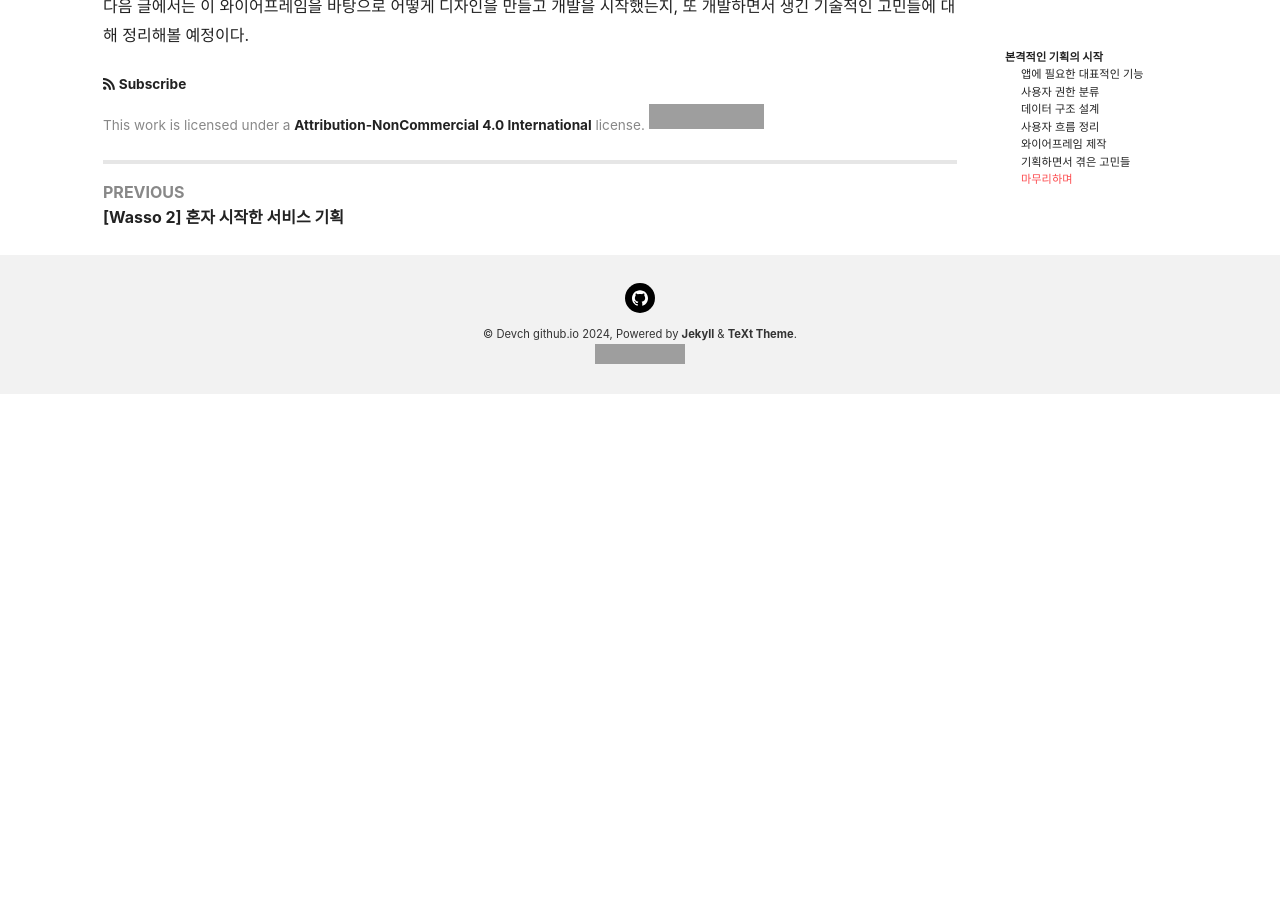
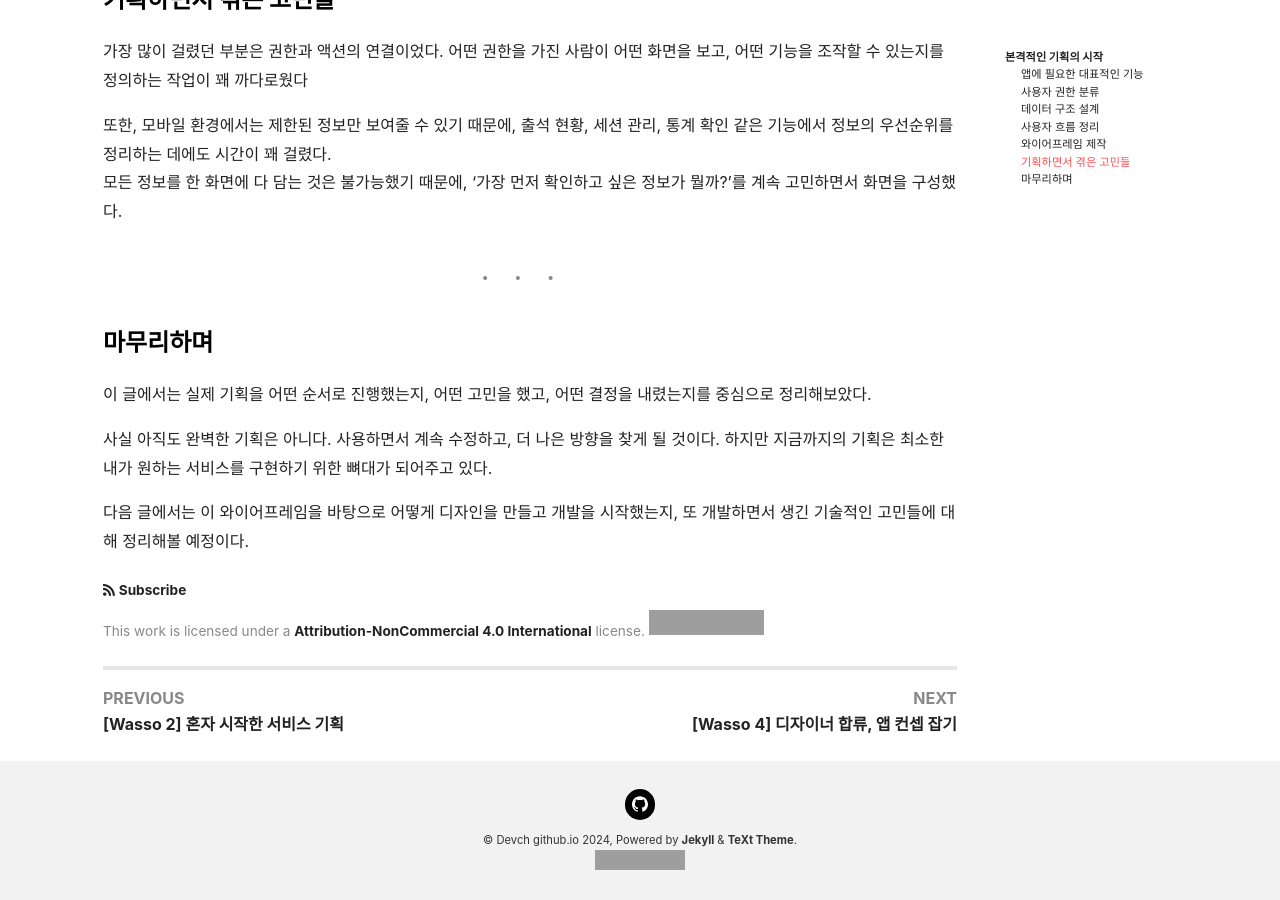
Before and after one commit to devch1013/devch1013.github.io, a Jekyll site: the page built from _posts/0000-00-00-Wasso3.md, in a window 1280 px wide and 900 px high, scrolled down 4171 px. Built offline with Jekyll 4.4.1, drawn with Linux system fonts in a browser that asks for light colours; nearby versions of some CDN libraries; comment, search, counter and statistics services are not loaded; before the commit the page ends 4565 px from its top, so only the background shows below that; some of the changed lines change nothing that is shown; grey boxes are pictures that could not be loaded.

Commit message:
vault backup: 2025-08-03 14:13:09

```diff
--- a/_posts/0000-00-00-Wasso3.md
+++ b/_posts/0000-00-00-Wasso3.md
@@ -122,6 +122,8 @@
 
 처음에는 너무 많은 화면을 그리려고 했지만, 핵심만 먼저 잡고 세부적인 UI는 나중에 다듬는 식으로 진행했다.
 
+![](/assets/images/postImages/0000-00-00-Wasso3.png){: width="80%" .center}
+
 ---
 
 ### 기획하면서 겪은 고민들
--- a/_posts/0000-00-00-Wasso4.md
+++ b/_posts/0000-00-00-Wasso4.md
@@ -1,54 +1,60 @@
 ---
 layout: article
-title: "[Wasso 4] 디자인, 개발 돌입"
+title: "[Wasso 4] 디자이너 합류, 앱 컨셉 잡기"
 tags:
   - 프로젝트
   - 앱
 aside:
   toc: true
 date: 2025-05-07
-published: false
+published: true
 ---
 
+## 디자인
+기획을 완료하고 와이어프레임을 제작했으니 이제 디자인을 할 차례다. 서비스를 혼자 만들기로 계획했으니 디자인도 직접 하려고 했다. 그런데 내 디자인 실력이 앞길을 막았다. 피그마는 잘 다룰 줄 알지만 내가 직접 디자인을 하니 정말 못 볼 꼴이었다.(혼자 한 디자인은 처참해서 지웠다.)
+그래서 내가 못하는 디자인은 다른 잘 하는 사람에게 부탁하기로 했다. 다행히 가장 적절한 사람이 주변에 있었다. 창업동아리 메디럭스의 [Hema](https://devch1013.github.io/2025/02/08/Hema.html) 프로젝트에서 함께 했던 디자이너 형에게 '내가 이런 앱을 혼자 만들려고 하는데 디자인이 필요해 ㅠㅠ' 라고 하니 형은 흔쾌히 디자인을 맡겠다고 해줬다.
+
+사실 앱 이름도 형이 합류하고 둘이서 고민하며 만든 이름이다.
+
+## Wasso의 탄생
+앱 이름은 프로젝트 가제로 CheckIn으로만 지어 놓은 상태였기 때문에 앱을 잘 설명해줄 새로운 이름이 필요했다. 출석 체크임을 잘 나타내며, 너무 딱딱한 이름은 아니면 좋겠고, 너무 흔한 이름은 아니면 좋겠다는 나름의 기준을 가지고 이런저런 이름을 적어보았다.
 
 
-## 혼자 시작한 기획
-Wasso는 순전히 내가 만들고 싶은 서비스였고, 최대한 작은 사이즈로 만들고 싶었다. 팀을 만들기 보다는 최대한 혼자 해내고 싶었다. 혼자 함에 있어 가장 큰 어려움은 프론트 개발과 디자인이였다. 프론트는 플러터를 과거에 약간 공부해 본 경험만 있었고, 디자인은 많이 시도는 해봤었지만 항상 미감이 없다는 결론에 다다랐던 경험만 있었다... 일단 부족한 부분은 나중에 배우거나 채우면 된다고 생각하고 기획을 먼저 시작하였다.
+아래는 둘이서 회의를 하며 이름을 고민한 흔적이다 ㅎㅎ
+![](/assets/images/postImages/0000-00-00-Wasso4.png){: width="80%" .center}
+
+간단한 출석을 나타내기 위한 sinple(simple + checkin), briefin(brief + checkin) 등도 처음에 생각했지만 이런 억지 합성어로는 이름을 듣고 출석을 떠올리기 힘들었다. 출석을 뜻하는 여러 단어도 찾아보았지만 사용자가 봤을 때 바로 와닿지 않은 것이 뻔했다. 초반 타겟 유저들은 모두 한국인이므로, 한국어로 된 이름을 만드는건 어떤가 하는 아이디어가 나왔다. 요기요, 야놀자 와 같은 느낌이 든다면 성공이라고 생각했다. 그리고 로고를 만들때 영어로도 만들고 싶었어서 영어로 써도 어색하지 않은 이름을 원했다(지금 생각해보니 너무 원하는게 많았나??).
+
+그래서 나온 후보들은 출석체크를 할때의 대답인 "저요", "왔어요", "여기요" 등이였다. 이중에는 왔어요가 직관적이라고 생각해서 "와따", "나와따", "나 왔어" 이런 이름들이 나오다가 최종적으로 "와쏘"가 되었다. 영어로 써도 매우 보기 좋은 이름이어서 아주 만족했다.
 
 
-## 출석체크라는 기능
-우선 이미 존재하는 출석 앱들을 찾아보았다. 대부분의 앱들은 학원의 수강생 출석 관리 앱이였다. 보통은 하나의 단말기를 두고 학생마다 지정된 번호를 입력하여 등원, 하원 기록을 관리하는 형태였다. 학원 등하원 앱들은 학부모에게 안심 문자를 보내는 기능을 많이 강조하고 있었고, 회비 관리 등의 추가 기능이 있는 경우가 많았다. 출석 기능 자체에 집중하기 보다는 관리에 집중하는 것으로 보였다. 출석에서는 벤치마크할 적당한 기능을 거의 찾지 못해서 원래 생각하고 있었던 QR 코드 출석을 더 디벨롭 하기로 하고, 관리, 통계 기능 등을 추가로 참고해보기로 했다.
+## 앱 컨셉 정하기
+출석체크 앱을 만들기로 했지만 단순하게 "출석체크 하는 앱입니다!"하기에는 특색이 부족하다고 생각했다. 사용자가(여기서는 동아리 임원진) 출석체크의 불편함을 이 앱으로 해소할 수 있겠구나! 라고 느낄만한 포인트를 잡아야했다.
+
+"간편한 출석체크"에서 더 나아가 앱의 확실한 특징인 "QR로 간편하게 출석체크" 라는 컨셉으로 밀고 나가자고 결정했다. 동아리를 관리하는 임원진들이 많은 노력을 들일 필요 없이 아주 간편하게, 카메라만으로 출석 체크를 진행할 수 있다고 느껴질 수 있다고 생각된 컨셉이었다.
 
 
-## 사용자 정의
-서비스를 만들때 가장 중요하다고 생각하는 것은, 실제 사용할 사람들을 명확히 정의하고, 그 사람들이 해결해야할 문제가 뭔지, 어떤 가치를 중요하게 생각하는지를 파악하는 것이다.
-내가 만들고 싶었던 서비스는 단순 출석만 하는것을 넘어서 동아리라는 특정되는 환경에서 매번 반복되는 불필요한 작업과, 많이 발생하는 출결 관련 문제들을 해결하는 서비스이다. 나도 동아리 임원진을 여러 번 했기 때문에 그 경험을 떠올리며 사용자들을 정의해보았다.
-1. **회장 (전체 관리자)**
-    - 전체 동아리 운영을 총괄
-    - 회원 관리, 권한 부여, 세션 생성 등의 설정 기능 필요
-    - 사용자 초대/삭제, 임원진 지정, 기수별 운영 관리
-2. **임원진 (세션 관리자)**
-    - 매주 세션을 운영하고 출석을 직접 체크
-    - 빠르고 정확한 출석 체크, 출석 상태 수정, 통계 확인이 주요 니즈
-    - 종종 부정 출석이나 누락 처리 이슈로 곤란을 겪음
-3. **일반 회원**
-    - 출석을 편하게 할 수 있어야 하고, 자신의 출석 상태를 항상 명확히 알고 싶어함
-    - 출석 누락 시 이의제기 기능, 결석 사유 제출 등 상호작용 가능해야 함
-    - 기수마다 참여자들이 바뀌기 때문에, 간편한 등록과 출석 절차가 중요
+## 컨셉을 바탕으로 기획 고도화
+컨셉을 정하고 나니, 기존에 완료했던 기획에서 "QR 출석체크"의 UX를 좀 더 좋게 할 수 있는 플로우가 필요하다고 생각했다.
+wasso를 사용하면 아주 간편하게 QR 출석체크를 할 수 있다 라는 내용을 어필해야 할 대상은 동아리의 의사 결정자들인 임원진들이다. 그래서 임원진들이 더 좋은 경험을 할 수 있도록 몇가지를 추가하였다.
 
-이 세 그룹은 겹치는 부분도 있지만 명확히 필요한 기능과 중요하게 여기는 포인트가 다르다. 그래서 기획 단계부터 각 역할별로 어떤 화면과 기능이 필요한지 분리해서 생각할 필요가 있었다.
+기존 기획에서 QR 출석 체크는 구현이 되었지만, 그 QR 코드를 회원들에게 보여주는 과정에 대한 고려가 부족했다. 먼저 이 부분에 대한 추가 아이디어를 내 보았다. 동아리 세션은 보통 장소를 대관하고, 그 앞에는 스크린이 있다. 그 스크린에 QR 코드를 띄우는 것이 대부분의 실제 플로우일 것이라고 생각했다. 따라서 QR 코드를 웹에서 쉽게 열 수 있도록 QR 코드 이미지 링크를 공유할 수 있도록 했다.
 
-## 사용자 흐름 구성
+하지만 이 방식은 QR 코드 유출의 문제가 컸다. 링크를 보고 회원이 따라서 접속을 한다면 어디서든 QR 코드로 출석을 할 수 있다. 이 부분은 초기에는 QR 링크를 uuid로 바로 보고 따라 칠 수 없도록 복잡하게 만든 것으로 임시로 해결하였다. 따로 웹 서비스를 만들어 로그인 할 수 있게 한다면 깔끔하게 해결될 문제였지만 웹까지 구현하면 출시까지 시간이 너무 오래걸릴 것 같아 추후에 업데이트 하기로 했다.
 
-각 사용자 타입을 정의한 후에는, 실제로 이들이 앱을 어떤 흐름으로 사용할지를 시나리오로 구성해보았다.
-예를 들어 회원의 경우 아래의 플로우를 주로 따른다.
-- 앱 설치 → 동아리 가입 → 세션 참여 → QR 체크 → 출석 결과 확인
-여기에 결석 사유 제출, 출석 이의제기 등의 분기 흐름도 추가로 고려해야 했다.
+그리고 서비스에 대한 튜토리얼 문서를 자세하게 작성하기로 했다. 앱을 보자마자 사용법을 알 수 있게 제작하는게 최고의 UX라는 것은 알지만, 관리 앱의 특성상 전체적인 사용법을 좀 더 상세하게 알려 줄 필요가 있다고 생각했다.
 
-반면 임원진은 아래의 플로우가 생긴다.
-- 세션 생성 → QR 코드 생성 → 실시간 출석 확인 → 출석 수정/확정 → 통계 확인
-여기에 더해 회원의 기능까지 포함되어야한다.
 
-이렇게 플로우를 하나하나 정리하다보니, 사용자를 정하고 그에 맞는 플로우를 따로 개발하는 것 보다, 특정 액션을 할 수 있는 권한을 정하고 사용자에 그 권한을 매핑하는 것이 더 적절하다는 결론에 이르렀다.
+## 디자인 컨셉
+실제 제작에 들어가기 전 마지막으로 디자인 컨셉을 잡았다. 사용성이 좋은 앱이 되길 바라는 만큼, 딱 봤을때 깔끔하고 직관적인 디자인을 원했다. 운이 좋게도 함께 하게 된 디자이너가 Hema를 할 때 깔끔함이 눈에 띄는 디자인을 매우 잘 했었다. 이 부분은 바라는 느낌만 전달하고 믿고 맡길 수 있었다.
 
-따라서 앱에서의 주요 액션을 정하고 그에 맞는 권한을 정하였다.
+로고를 정할때도 깔끔함 + QR 코드의 요소가 들어가기를 바랬다. 이것만 말했는데 로고를 아주아주 마음에 들게 잘 만들어주었다. 디자이너 최고!
+
+![](/assets/images/postImages/logo_blog.png){: width="80%" .center}
+
+## 앱 디자인 시작
+최종 컨셉을 바탕으로 본격적인 앱 디자인에 착수했다.  믿고 맡긴 만큼 디자인은 기대에 부응해줬고, 한번에 마음에 들어서 바로 개발에 들어갔다.
+
+디자인을 해주는 동안 나는 백엔드, 프론트엔드 개발을 빠르게 하기 위한 세팅을 진행했다. 개발에 대한 부분은 다음 글에서 상세히 다룬다.
+
+![](/assets/images/postImages/0000-00-00-Wasso4-1.png){: width="80%" .center}
```
Also changed, not shown: assets/images/postImages/0000-00-00-Wasso3.png (added), assets/images/postImages/0000-00-00-Wasso4-1.png (added), assets/images/postImages/0000-00-00-Wasso4.png (added), assets/images/postImages/logo_blog.png (added).
